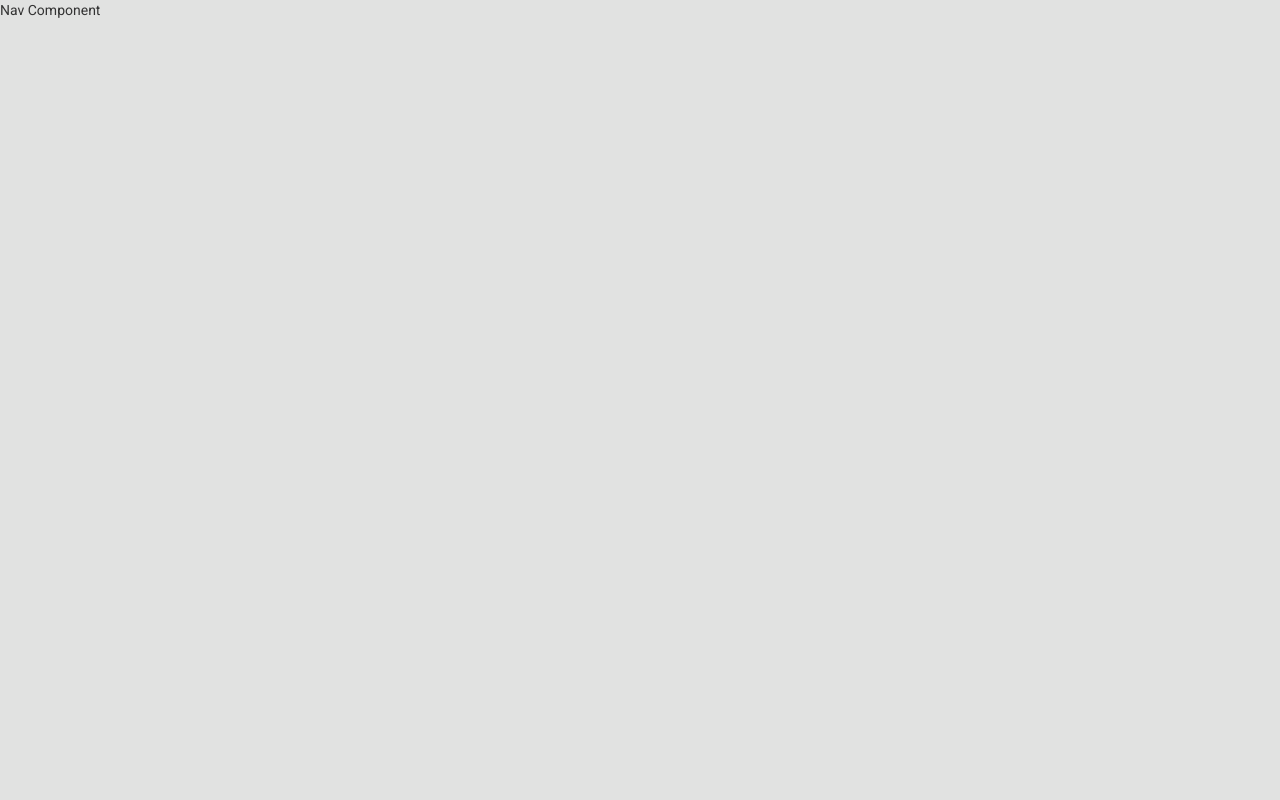
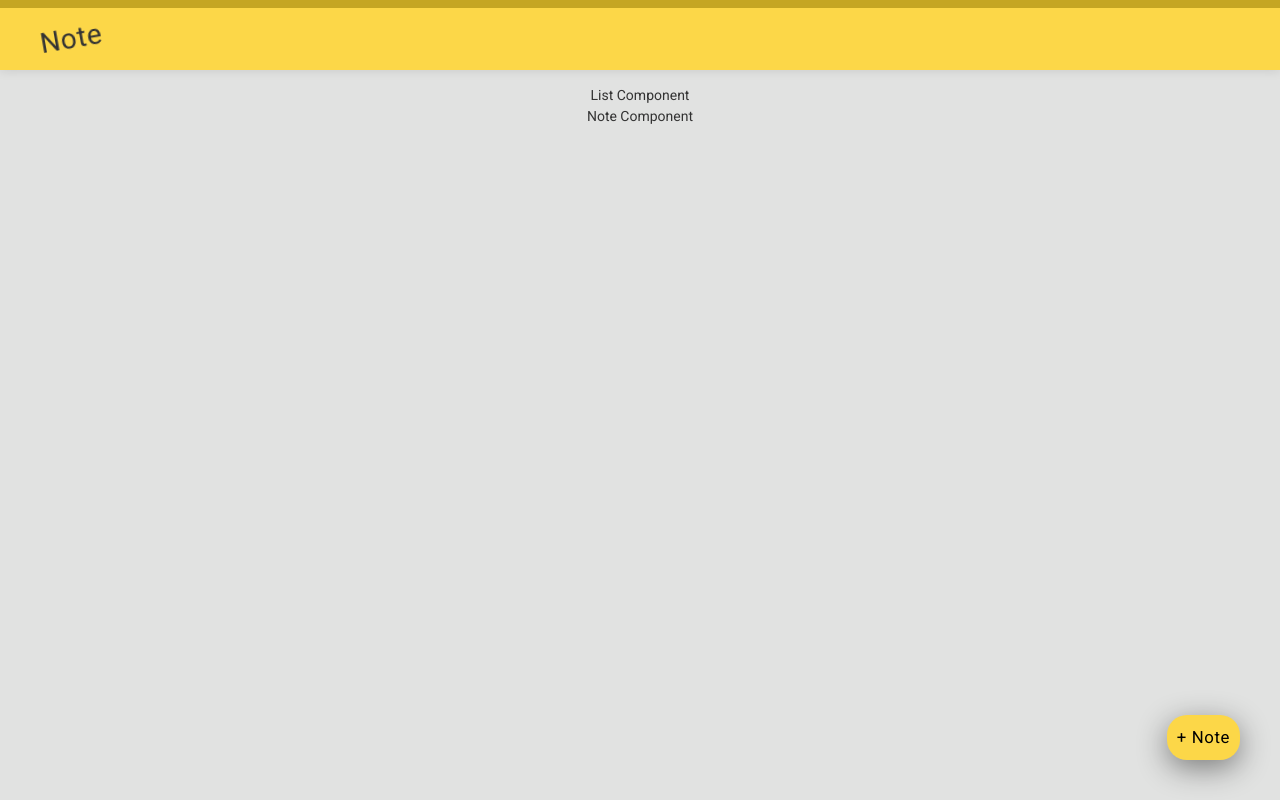
Before and after one commit to vpang79/note-app, a React (Create React App) app: page / in a window 1280 px wide. Built offline with nearby package versions, Linux system fonts and the light colour scheme.

Commit message:
Note and List components added

```diff
--- a/src/App.js
+++ b/src/App.js
@@ -1,11 +1,15 @@
 import React from 'react';
 import './App.css';
 import Nav from './components/Nav';
+import List from './components/List';
+import Note from './components/Note';
 
 function App() {
   return (
     <div className="App">
       <Nav />
+      <List />
+      <Note />
     </div>
   );
 }
--- /dev/null
+++ b/src/components/List.js
@@ -0,0 +1,13 @@
+import React from 'react';
+
+class List extends React.Component {
+  render() {
+    return (
+      <div className="list-container">
+        List Component
+      </div>
+    );
+  }
+}
+
+export default List;
--- a/src/components/Nav.js
+++ b/src/components/Nav.js
@@ -3,8 +3,11 @@ import React from 'react';
 class Nav extends React.Component {
   render() {
     return (
-      <div>
-        Nav Component
+      <div className="nav-container">
+        <div className="nav-logo">Note</div>
+        <div className="nav-button">
+          + Note
+        </div>
       </div>
     );
   }
--- /dev/null
+++ b/src/components/Note.js
@@ -0,0 +1,13 @@
+import React from 'react';
+
+class Note extends React.Component {
+  render() {
+    return (
+      <div className="note-container">
+        Note Component
+      </div>
+    );
+  }
+}
+
+export default Note;
```
